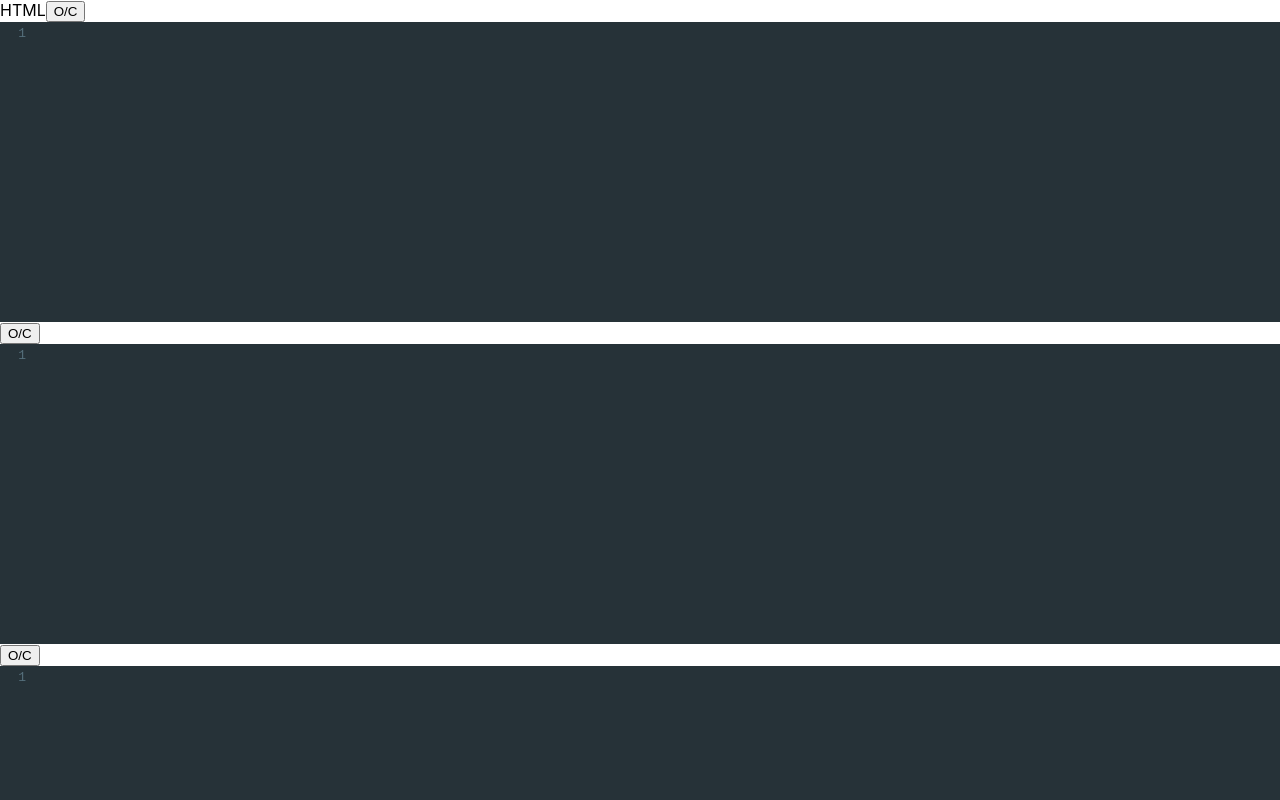
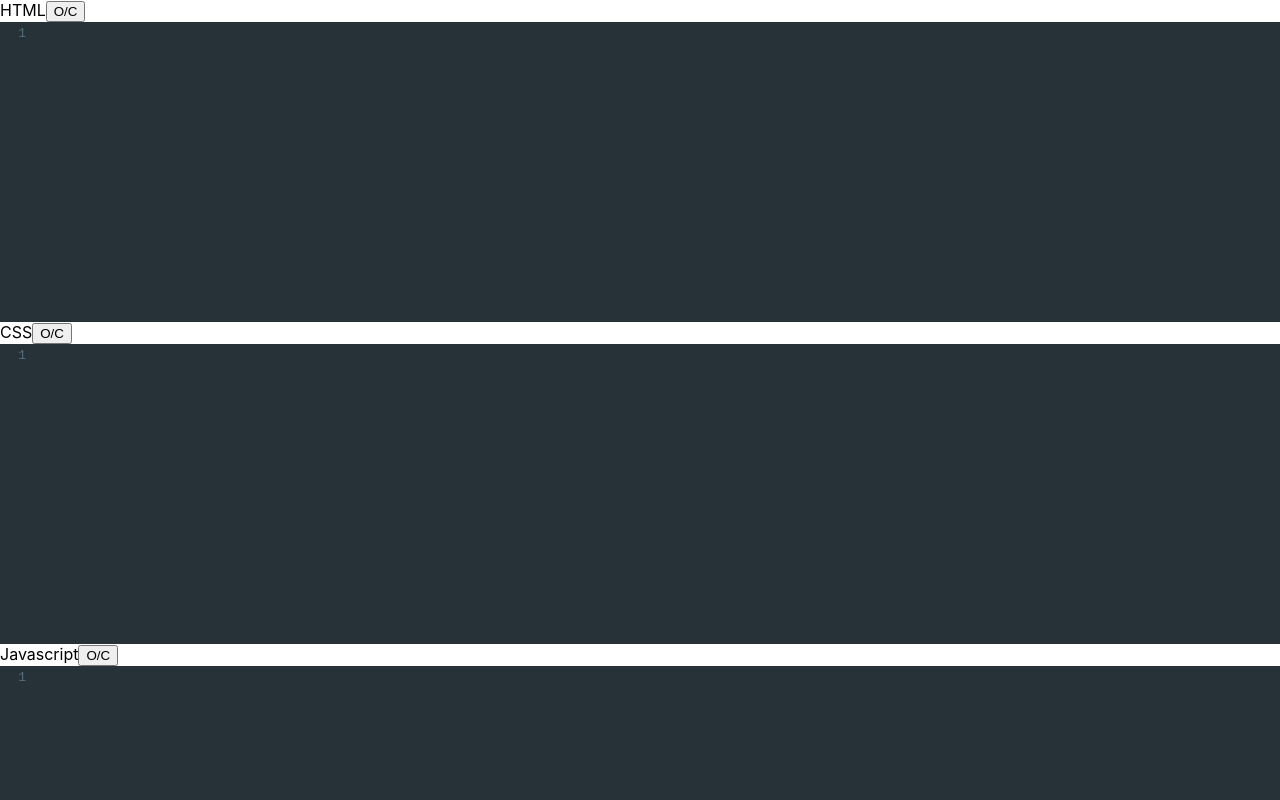
Before and after one commit to alexleybourne/ReactCodepen, a React (Create React App) app: page / in a window 1280 px wide. Shown: the top 800 px of the page. Built offline with nearby package versions, Linux system fonts and the light colour scheme.

Commit message:
Setup css and js inputs

```diff
--- a/src/components/App.js
+++ b/src/components/App.js
@@ -4,6 +4,8 @@ import Editor from './Editor'
 function App() {
 
   const [html, setHtml] = useState('')
+  const [css, setCss] = useState('')
+  const [javascript, setJavascript] = useState('')
 
   return (
     <>
@@ -14,8 +16,18 @@ function App() {
           value={html}
           onChange={setHtml}
         />
-        <Editor language="css"/>
-        <Editor language="javascript"/>
+        <Editor
+          language="css"
+          displayName="CSS"
+          value={css}
+          onChange={setCss}
+        />
+        <Editor
+          language="javascript"
+          displayName="Javascript"
+          value={javascript}
+          onChange={setJavascript}
+        />
       </div>
       <div className="pane">
         <iframe
```
